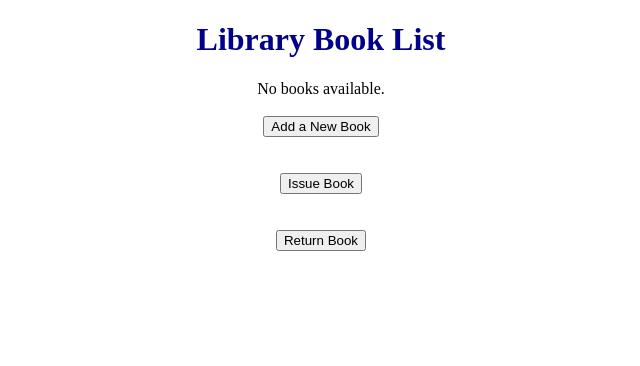
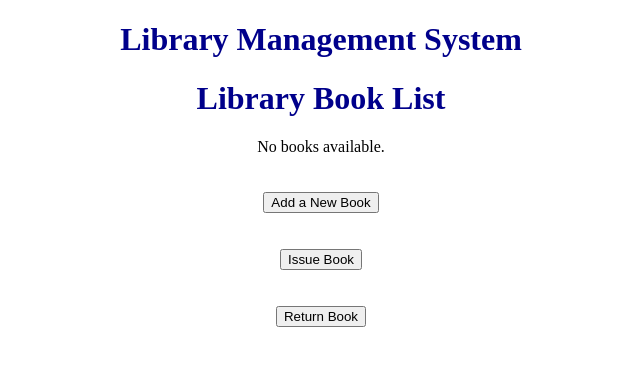
Before and after one commit to Deepesh1502/Library-Management, a Django app: page / in a window 1280 px wide. Shown: the top 366 px of the page, without its empty margins (319-959 px from the left). Run offline with Django 5.2, Linux system fonts and the light colour scheme; data that the repository does not hold is empty.

Commit message:
Update list_books.html

```diff
--- a/library_mgmt/library_app/templates/list_books.html
+++ b/library_mgmt/library_app/templates/list_books.html
@@ -20,6 +20,7 @@
     </style>
 </head>
 <body>
+    <h1>Library Management System</h1>
     <h1>Library Book List</h1>
     <ul>
         {% for book in books %}
@@ -28,7 +29,7 @@
             <li>No books available.</li>
         {% endfor %}
     </ul>
-    <br>
+    <br><br>
     <form action="/add/" style="text-align: center;">
         <button type="submit">Add a New Book</button>
     </form>
```
